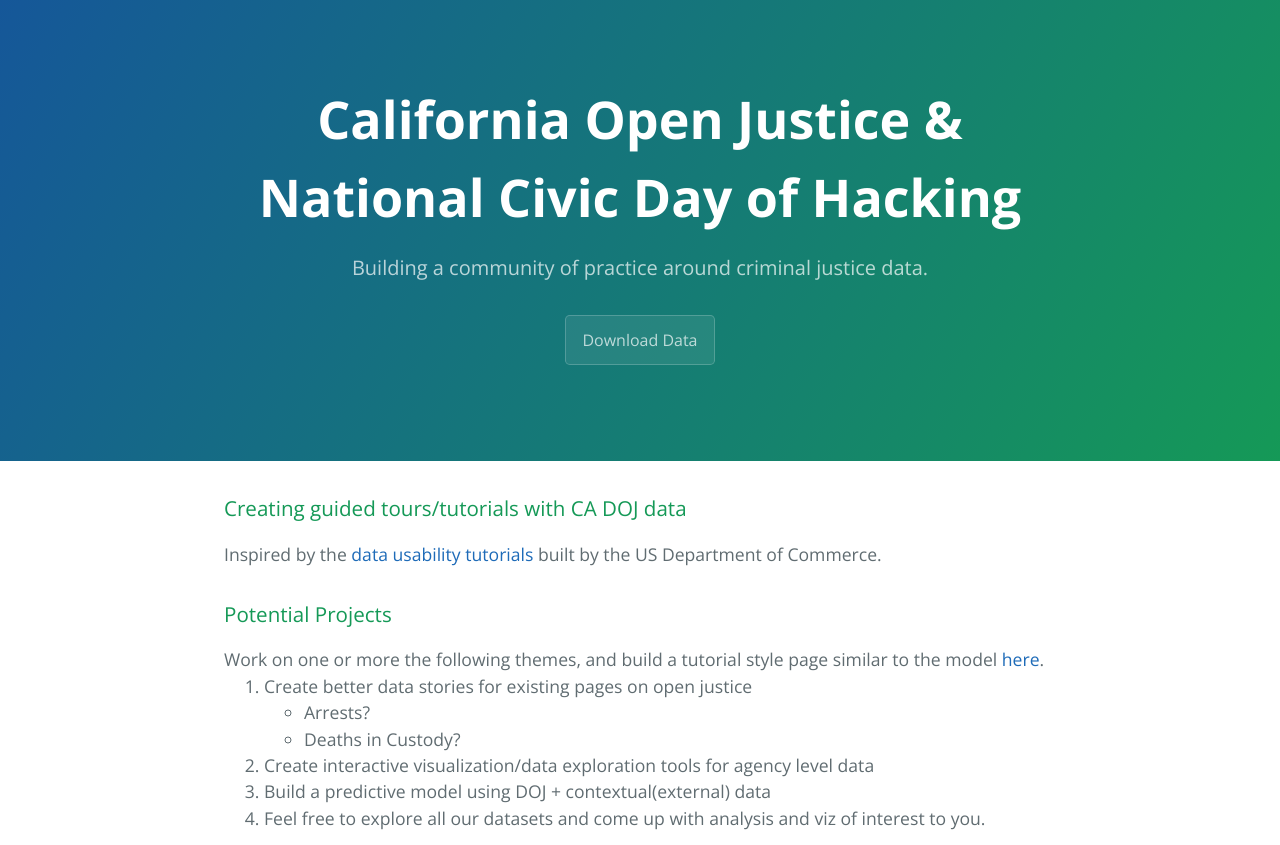
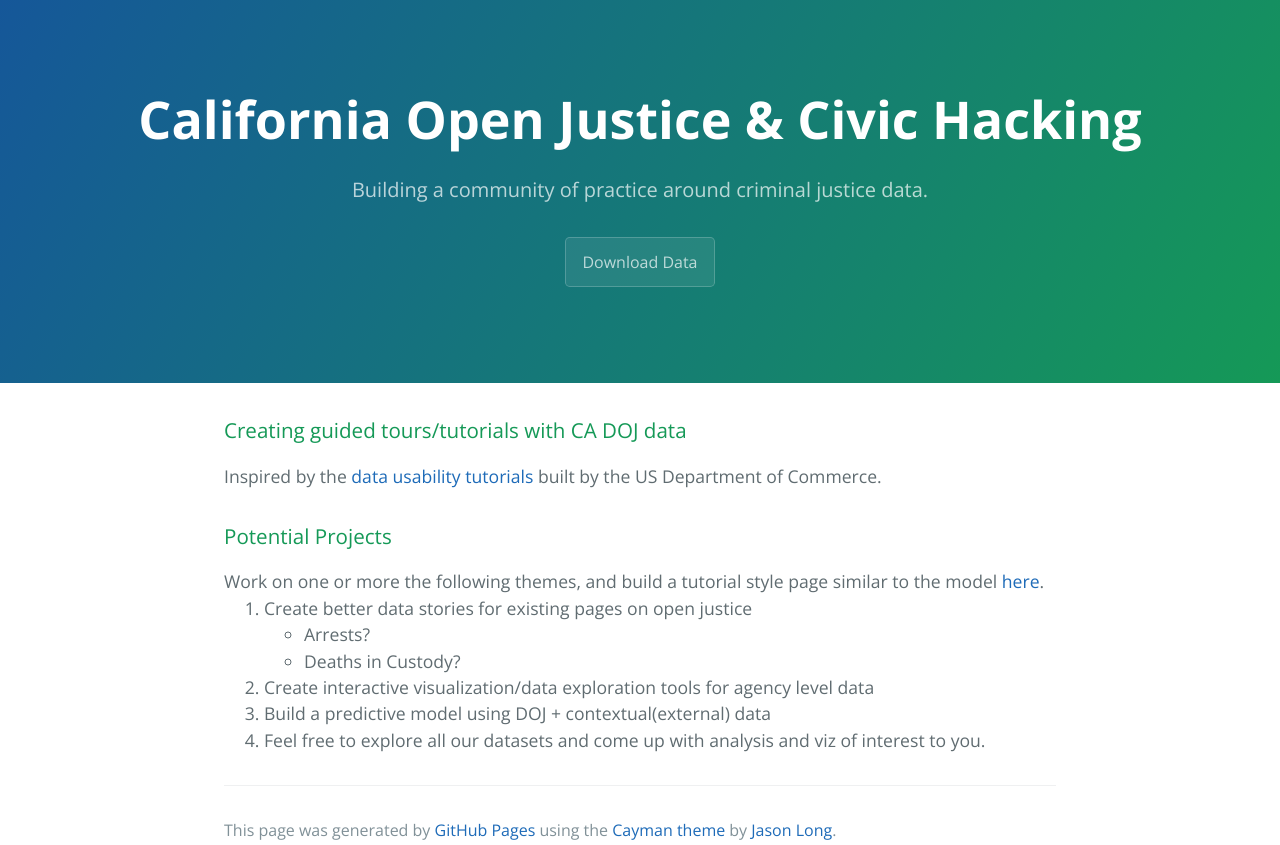
Before and after one commit to openjustice/cfa_hackathon, a plain HTML site: page index.html in a window 1280 px wide. Shown: the top 845 px of the page. Drawn offline with nearby package versions, Linux system fonts and the light colour scheme.

Commit message:
Update index.html

```diff
--- a/index.html
+++ b/index.html
@@ -11,7 +11,7 @@
   </head>
   <body>
     <section class="page-header">
-      <h1 class="project-name">California Open Justice & <br> National Civic Day of Hacking</h1>
+      <h1 class="project-name">California Open Justice & Civic Hacking</h1>
       <h2 class="project-tagline">Building a community of practice around criminal justice data.</h2>
       <a href="https://app.box.com/s/td20v66b3g76liur0pgbjmutc4i7vwwf" class="btn">Download Data</a>
     </section>
```
